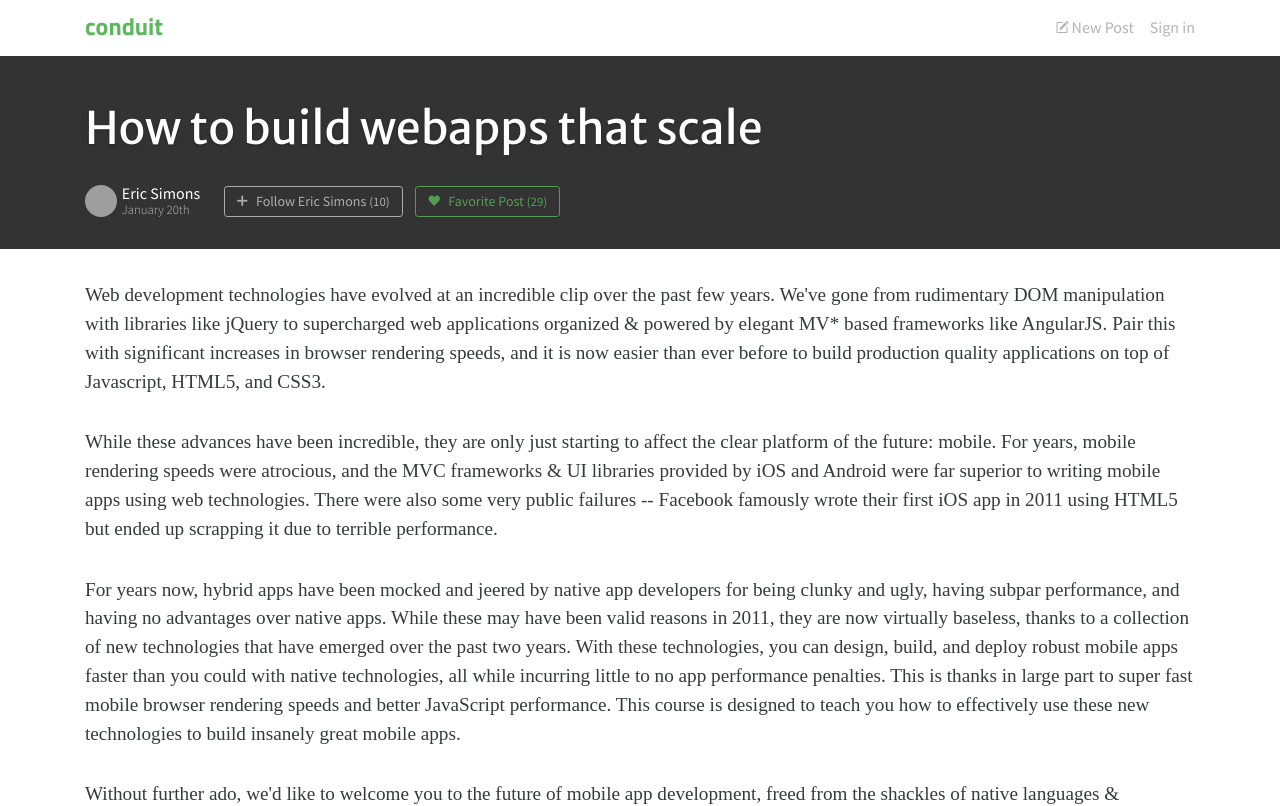
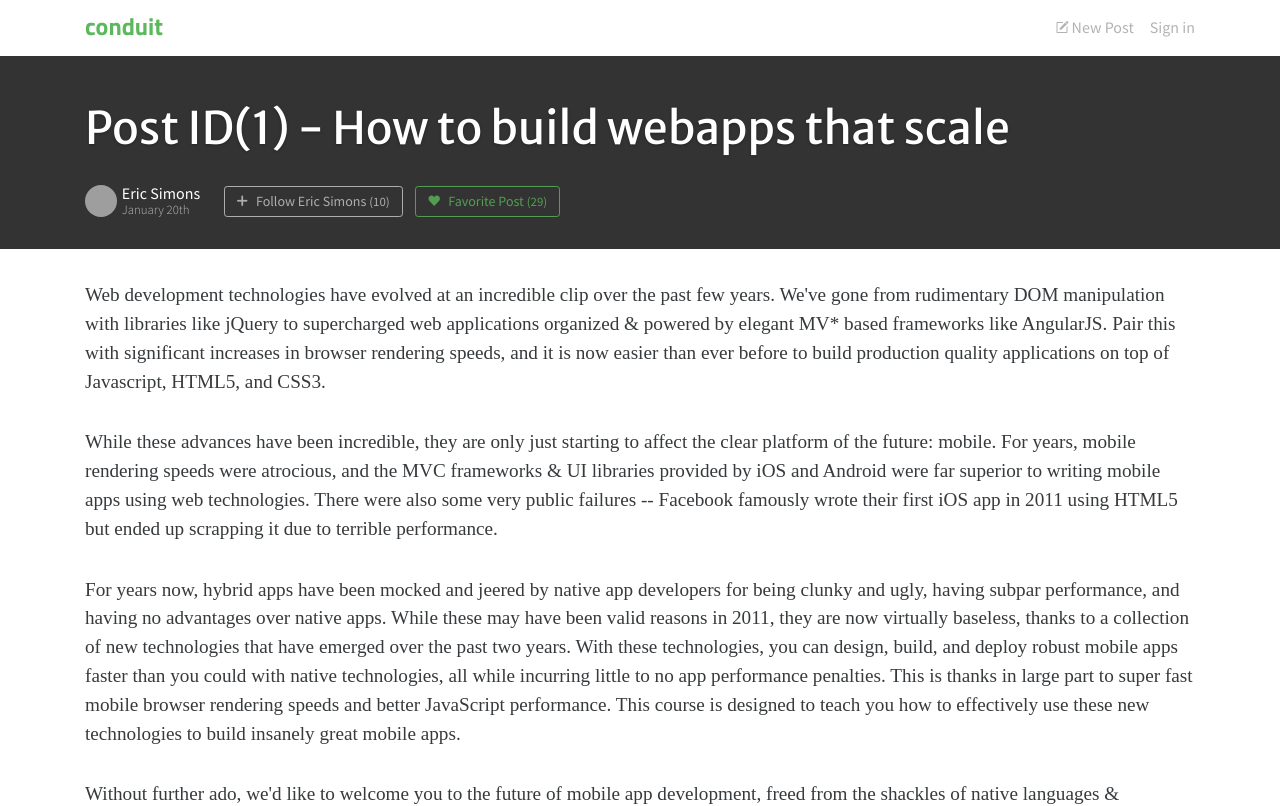
Before and after one commit to wellwind/angular-realworld-advanced, an Angular app: page /post/1 in a window 1280 px wide. Shown: the top 806 px of the page. Built offline with nearby package versions, Linux system fonts and the light colour scheme; grey boxes are pictures that could not be loaded; a web font is replaced by a local one.

Commit message:
顯示文章 ID

```diff
--- a/src/app/posts/post/post.component.html
+++ b/src/app/posts/post/post.component.html
@@ -3,7 +3,7 @@
   <div class="banner">
     <div class="container">
 
-      <h1>How to build webapps that scale</h1>
+      <h1>Post ID({{ postId }}) - How to build webapps that scale</h1>
 
       <div class="post-meta">
         <a href="profile.html">
```
